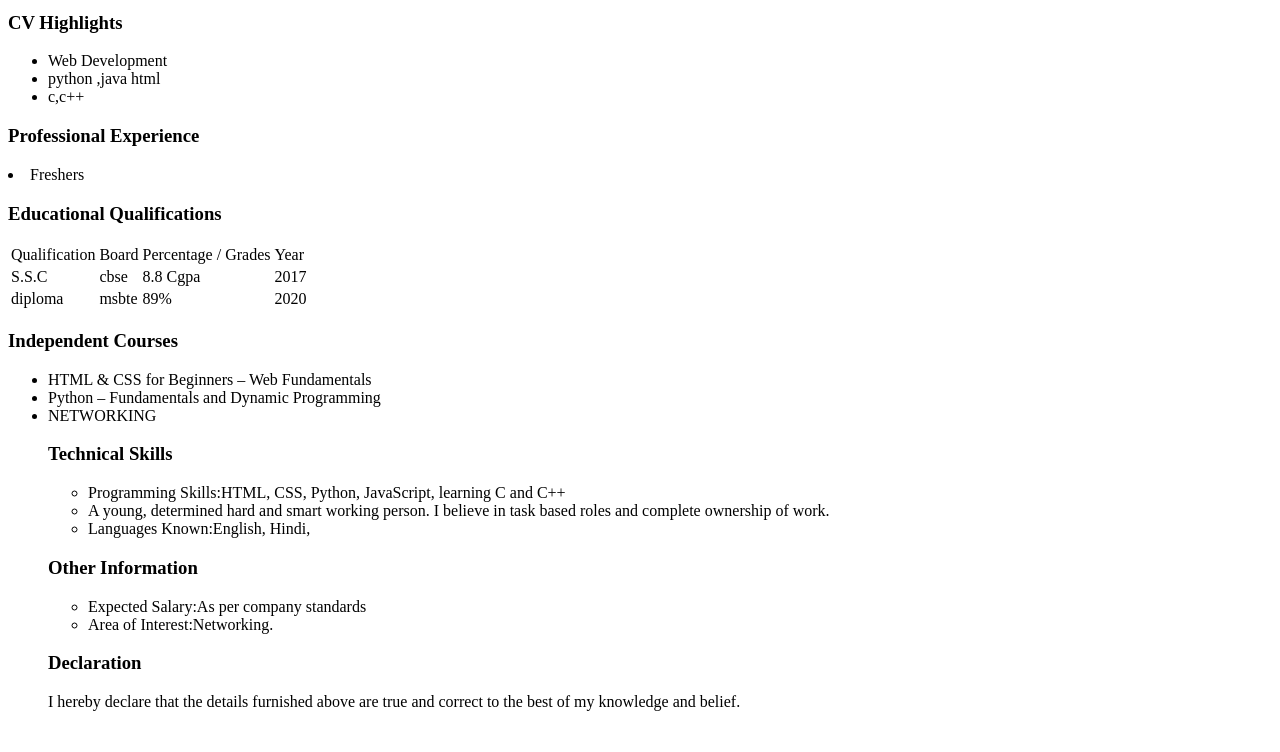
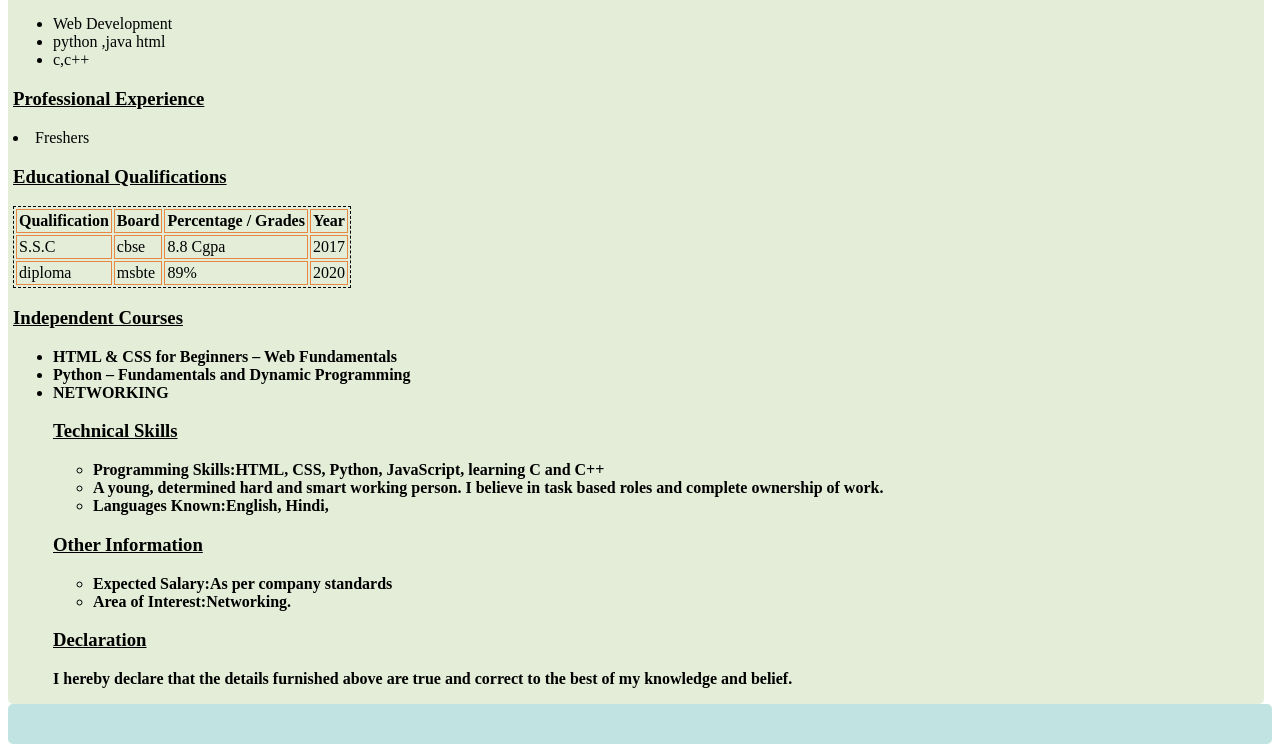
Before and after one commit to SUJAL8/c.v, a plain HTML site: page index.html in a window 1280 px wide. Shown: the part 102-854 px from the top of the page. Before the commit the page ends 829 px from the top, so only its background shows below. Drawn offline with Linux system fonts and the light colour scheme.

Commit message:
Update index.html

```diff
--- a/index.html
+++ b/index.html
@@ -2,6 +2,8 @@
 
 <head>
 
+    <title></title>
+       <link type="text/css" rel="stylesheet" href="exp2css.css"/>
     <title></title>
 </head>
 
```
